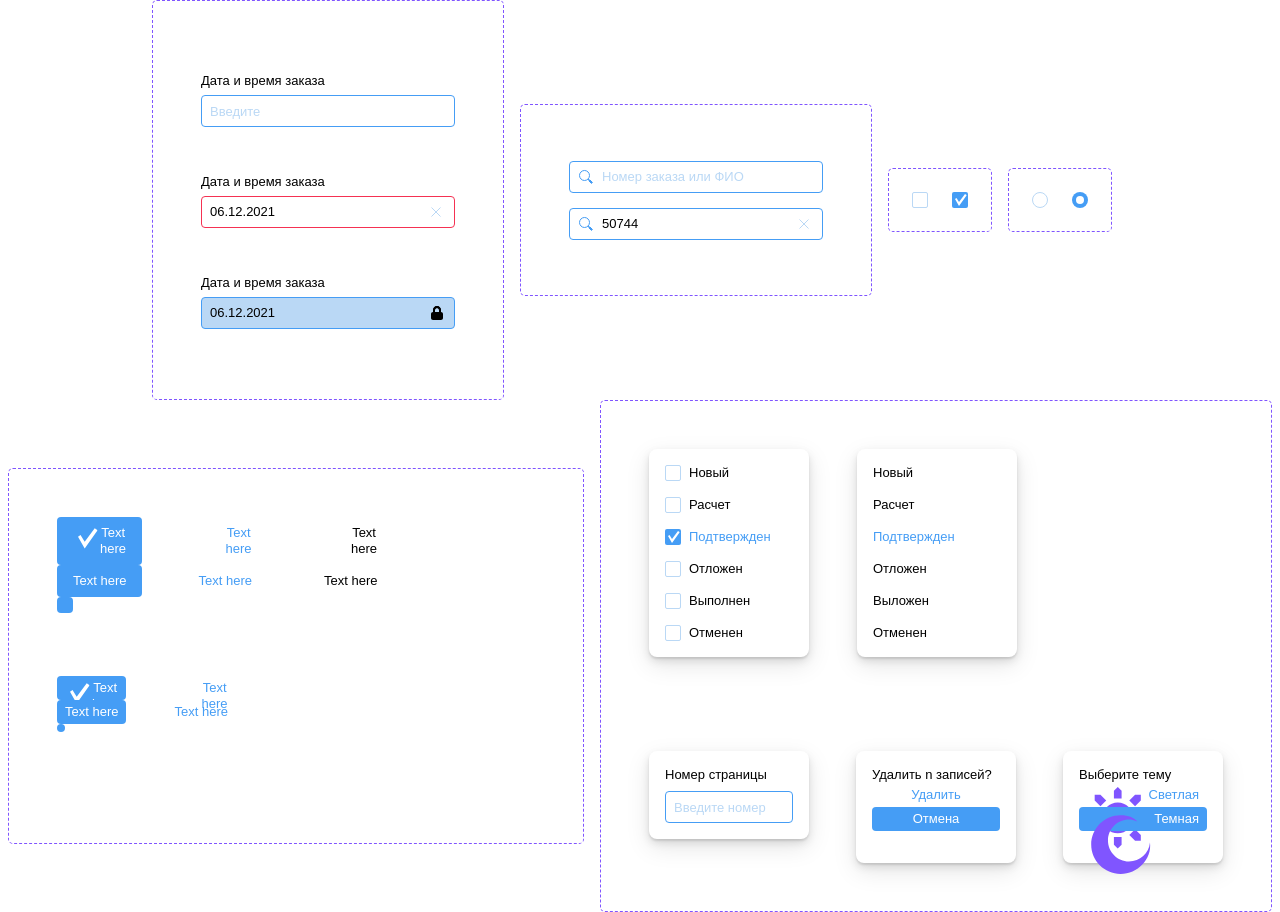
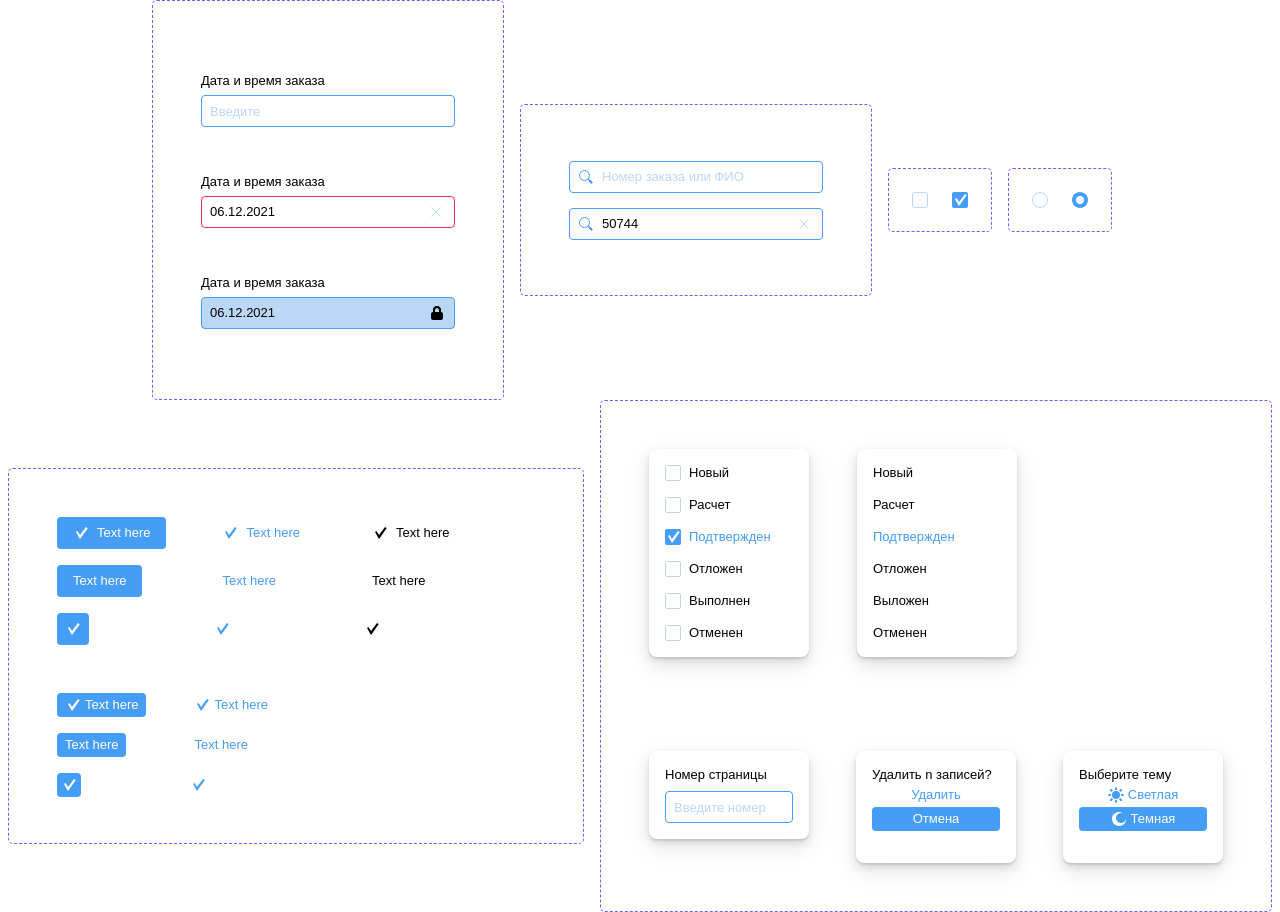
Before and after one commit to BVyacheslav/admin-panel-makeup, a website: page index.html in a window 1280 px wide. Drawn offline with Linux system fonts and the light colour scheme.

Commit message:
Скорректирован index.html

```diff
--- a/index.html
+++ b/index.html
@@ -222,9 +222,9 @@
 
     <div class="wrapper__button">
       <div class="button-box">
-        <button class="button button_white">
+        <button class="button button_white button_medium button-box__button">
           <svg
-            class="button__icon button__icon_before-text"
+            class="icon"
             viewBox="0 0 16 16"
             fill="#ffffff"
             stroke="none"
@@ -235,14 +235,16 @@
               stroke="none"
             />
           </svg>
-          Text here
+          <span class="button__text">Text here</span>
         </button>
 
-        <button class="button button_white">Text here</button>
+        <button class="button button_white button_medium button-box__button">
+          <span class="button__text">Text here</span>
+        </button>
 
-        <button class="button button_white button_only-icon">
+        <button class="button button_white button_only-icon button-box__button">
           <svg
-            class="button__icon"
+            class="icon"
             viewBox="0 0 16 16"
             fill="#ffffff"
             stroke="none"
@@ -257,9 +259,9 @@
       </div>
 
       <div class="button-box">
-        <button class="button button_blue">
+        <button class="button button_blue button_medium button-box__button">
           <svg
-            class="button__icon button__icon_before-text"
+            class="icon"
             viewBox="0 0 16 16"
             fill="#ffffff"
             stroke="none"
@@ -270,14 +272,16 @@
               stroke="none"
             />
           </svg>
-          Text here
+          <span class="button__text">Text here</span>
         </button>
 
-        <button class="button button_blue">Text here</button>
+        <button class="button button_blue button_medium button-box__button">
+          <span class="button__text">Text here</span>
+        </button>
 
         <button class="button button_blue button_only-icon">
           <svg
-            class="button__icon"
+            class="icon"
             viewBox="0 0 16 16"
             fill="#ffffff"
             stroke="none"
@@ -292,9 +296,9 @@
       </div>
 
       <div class="button-box">
-        <button class="button button_black">
+        <button class="button button_black button_medium button-box__button">
           <svg
-            class="button__icon button__icon_before-text"
+            class="icon"
             viewBox="0 0 16 16"
             fill="#ffffff"
             stroke="none"
@@ -305,14 +309,16 @@
               stroke="none"
             />
           </svg>
-          Text here
+          <span class="button__text">Text here</span>
         </button>
 
-        <button class="button button_black">Text here</button>
+        <button class="button button_black button_medium button-box__button">
+          <span class="button__text">Text here</span>
+        </button>
 
         <button class="button button_black button_only-icon">
           <svg
-            class="button__icon"
+            class="icon"
             viewBox="0 0 16 16"
             fill="#ffffff"
             stroke="none"
@@ -327,9 +333,9 @@
       </div>
 
       <div class="button-box">
-        <button class="button button_white button_small">
+        <button class="button button_white button_small button-box__button">
           <svg
-            class="button__icon button__icon_before-text"
+            class="icon"
             viewBox="0 0 16 16"
             fill="#ffffff"
             stroke="none"
@@ -340,14 +346,16 @@
               stroke="none"
             />
           </svg>
-          Text here
+          <span class="button__text">Text here</span>
         </button>
 
-        <button class="button button_white button_small">Text here</button>
+        <button class="button button_white button_small button-box__button">
+          <span class="button__text">Text here</span>
+        </button>
 
         <button class="button button_white button_only-icon-small">
           <svg
-            class="button__icon"
+            class="icon"
             viewBox="0 0 16 16"
             fill="#ffffff"
             stroke="none"
@@ -362,9 +370,9 @@
       </div>
 
       <div class="button-box">
-        <button class="button button_blue button_small">
+        <button class="button button_blue button_small button-box__button">
           <svg
-            class="button__icon button__icon_before-text"
+            class="icon"
             viewBox="0 0 16 16"
             fill="#ffffff"
             stroke="none"
@@ -375,14 +383,16 @@
               stroke="none"
             />
           </svg>
-          Text here
+          <span class="button__text">Text here</span>
         </button>
 
-        <button class="button button_blue button_small">Text here</button>
+        <button class="button button_blue button_small button-box__button">
+          <span class="button__text">Text here</span>
+        </button>
 
         <button class="button button_blue button_only-icon-small">
           <svg
-            class="button__icon"
+            class="icon"
             viewBox="0 0 16 16"
             fill="#ffffff"
             stroke="none"
@@ -665,7 +675,7 @@
           <label> Выберите тему </label>
           <button class="button button_blue button_small button_full">
             <svg
-              class="button__icon button__icon_before-text"
+              class="icon"
               viewBox="0 0 16 16"
               fill="#8055FF"
               strok="none"
@@ -688,7 +698,7 @@
           </button>
           <button class="button button_white button_small button_full">
             <svg
-              class="button__icon button__icon_before-text"
+              class="icon"
               viewBox="0 0 16 16"
               fill="#8055FF"
               stroke="none"
```
